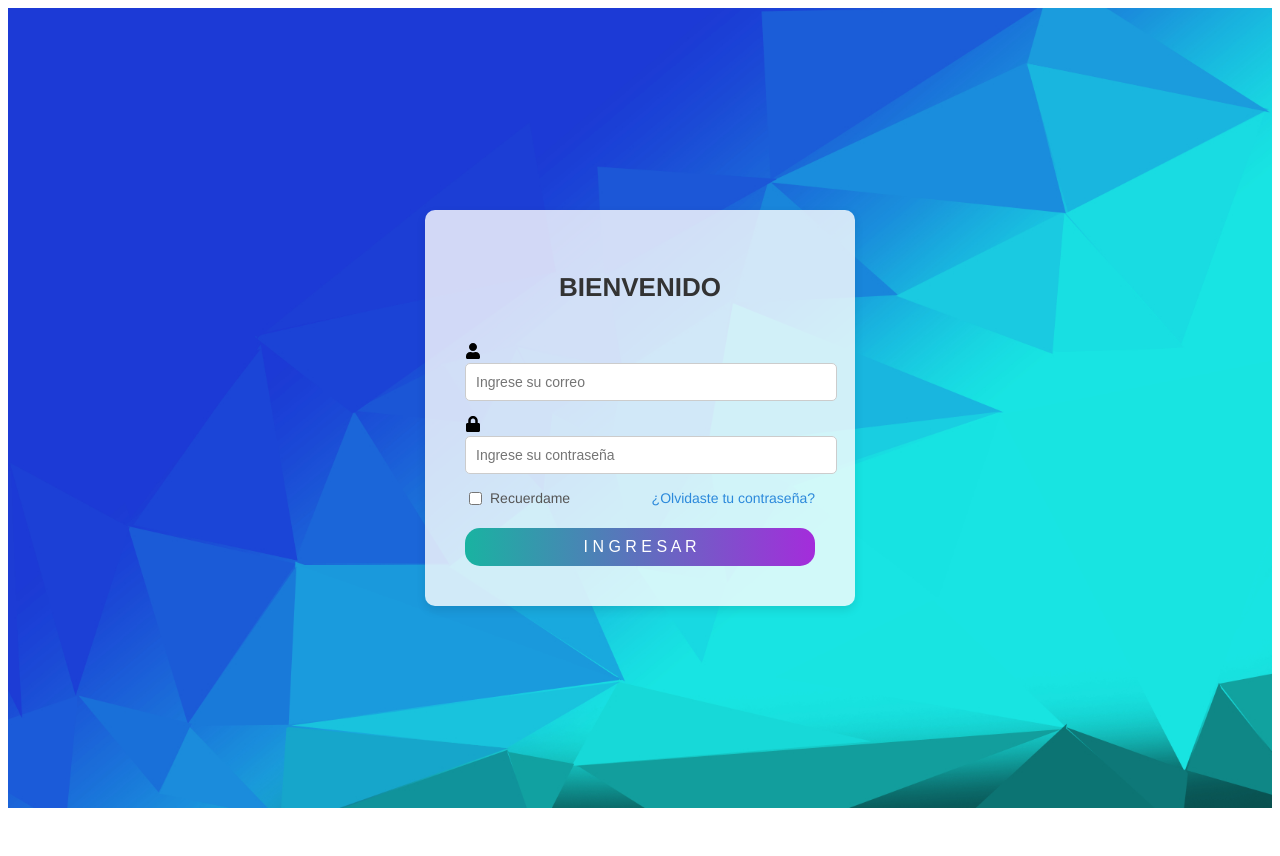
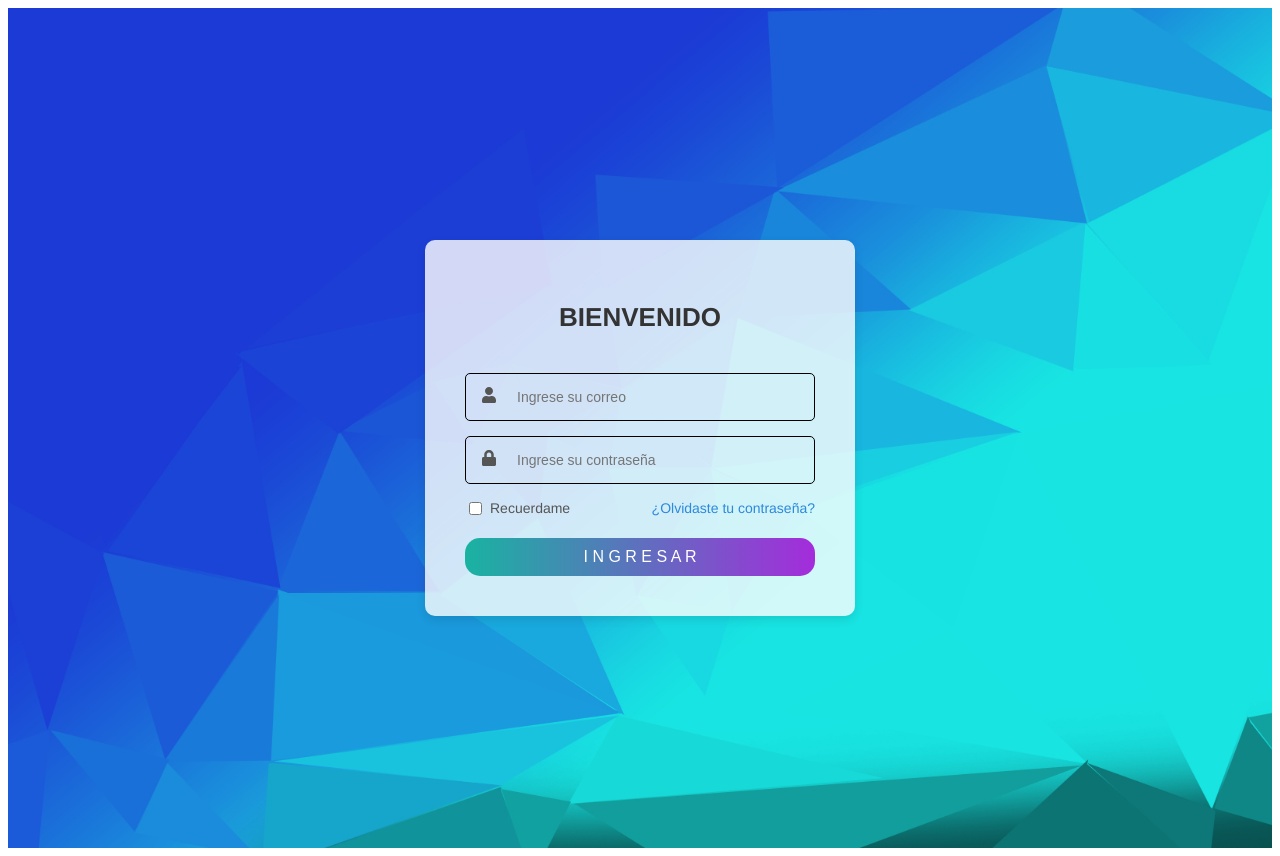
Before and after one commit to CharlyMoh/React-Izel-Web-, a React (Create React App) app: page / in a window 1280 px wide. Before the commit the page ends 816 px from the top, so only its background shows below. Built offline with nearby package versions, Linux system fonts and the light colour scheme.

Commit message:
Login screen terminada

```diff
--- a/src/pages/login.js
+++ b/src/pages/login.js
@@ -1,6 +1,6 @@
 import React from "react";
 import imageLogin from "../context/image_login.jpg";
-import {FaUser, FaLock} from "react-icons/fa"
+import { FaUser, FaLock } from "react-icons/fa";
 
 export const LoginScreen = () => {
     return (
@@ -9,7 +9,9 @@ export const LoginScreen = () => {
                 <h2 style={styles.title}>BIENVENIDO</h2>
                 <form style={styles.form}>
                     <div style={styles.inputGroup}>
-                            <FaUser></FaUser>
+                        <div style={styles.icon}>
+                            <FaUser />
+                        </div>
                         <input
                             type="text"
                             id="email"
@@ -19,7 +21,9 @@ export const LoginScreen = () => {
                     </div>
 
                     <div style={styles.inputGroup}>
-                        <FaLock></FaLock>
+                        <div style={styles.icon}>
+                            <FaLock />
+                        </div>
                         <input
                             type="password"
                             id="password"
@@ -30,7 +34,9 @@ export const LoginScreen = () => {
 
                     <div style={styles.options}>
                         <div style={styles.rememberMe}>
-                            <input type="checkbox" id="rememberMe" />
+                            <input
+                                type="checkbox"
+                                id="rememberMe" />
                             <label htmlFor="rememberMe" style={styles.rememberMeLabel}>Recuerdame</label>
                         </div>
                         <a href="#forgot-password" style={styles.forgotPassword}>¿Olvidaste tu contraseña?</a>
@@ -38,9 +44,6 @@ export const LoginScreen = () => {
 
                     <button type="submit" style={styles.loginButton}>I N G R E S A R</button>
                 </form>
-                {/* <div style={styles.register}>
-                    <p>No tienes una cuenta? <a href="#register" style={styles.registerLink}>Register</a></p>
-                </div> */}
             </div>
         </div>
     );
@@ -55,50 +58,53 @@ const styles = {
         backgroundImage: `url(${imageLogin})`,
         backgroundSize: 'cover',
         backgroundPosition: 'center',
-        fontFamily: 'Helvetica'
+        fontFamily: 'Helvetica',
+        padding: '20px'
     },
     loginBox: {
         backgroundColor: 'rgba(255, 255, 255, 0.8)',
         padding: '40px',
         borderRadius: '10px',
         boxShadow: '0 4px 10px rgba(0, 0, 0, 0.1)',
-        width: '350px',
         textAlign: 'center',
+        width: '100%',
+        maxWidth: '350px'
     },
     title: {
-        marginBottom: '20px',
+        marginBottom: '40px',
         fontSize: '26px',
         color: '#333',
-        marginBottom: '40px'
     },
     form: {
         display: 'flex',
         flexDirection: 'column',
     },
     inputGroup: {
+        display: 'flex',
+        alignItems: 'center',
         marginBottom: '15px',
-        textAlign: 'left',
+        border: '1px solid #000000',
+        borderRadius: '5px',
+        padding: '5px',
     },
-    label: {
-        marginBottom: '5px',
-        fontSize: '14px',
+    icon: {
+        margin: '0 10px',
         color: '#555',
     },
-    icon: {
-        marginright: '10px'
-    },
     input: {
+        flex: 1,
         padding: '10px',
         fontSize: '14px',
-        width: '100%',
-        borderRadius: '5px',
-        border: '1px solid #ccc',
+        border: 'none',
+        outline: 'none',
+        background: 'transparent',
     },
     options: {
         display: 'flex',
         justifyContent: 'space-between',
         alignItems: 'center',
         marginBottom: '20px',
+        flexDirection: 'row'
     },
     rememberMe: {
         display: 'flex',
@@ -123,15 +129,7 @@ const styles = {
         borderRadius: '15px',
         cursor: 'pointer',
         transition: 'background-color 0.3s ease',
-    },
-    register: {
-        marginTop: '20px',
-        fontSize: '14px',
-        color: '#555',
-    },
-    registerLink: {
-        color: '#2c89db',
-        textDecoration: 'none',
+        with: '100%'
     },
 };
 
```
